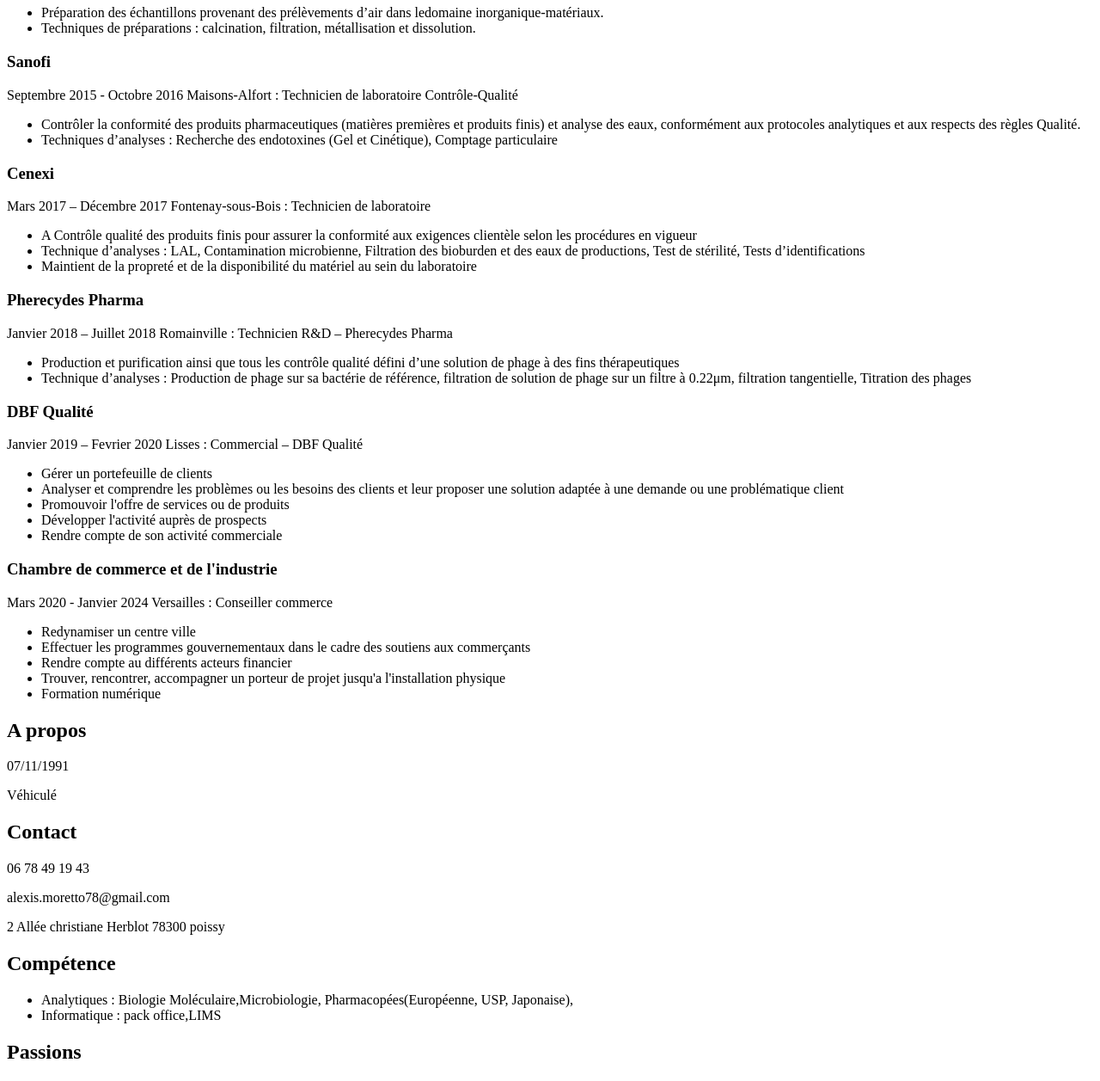
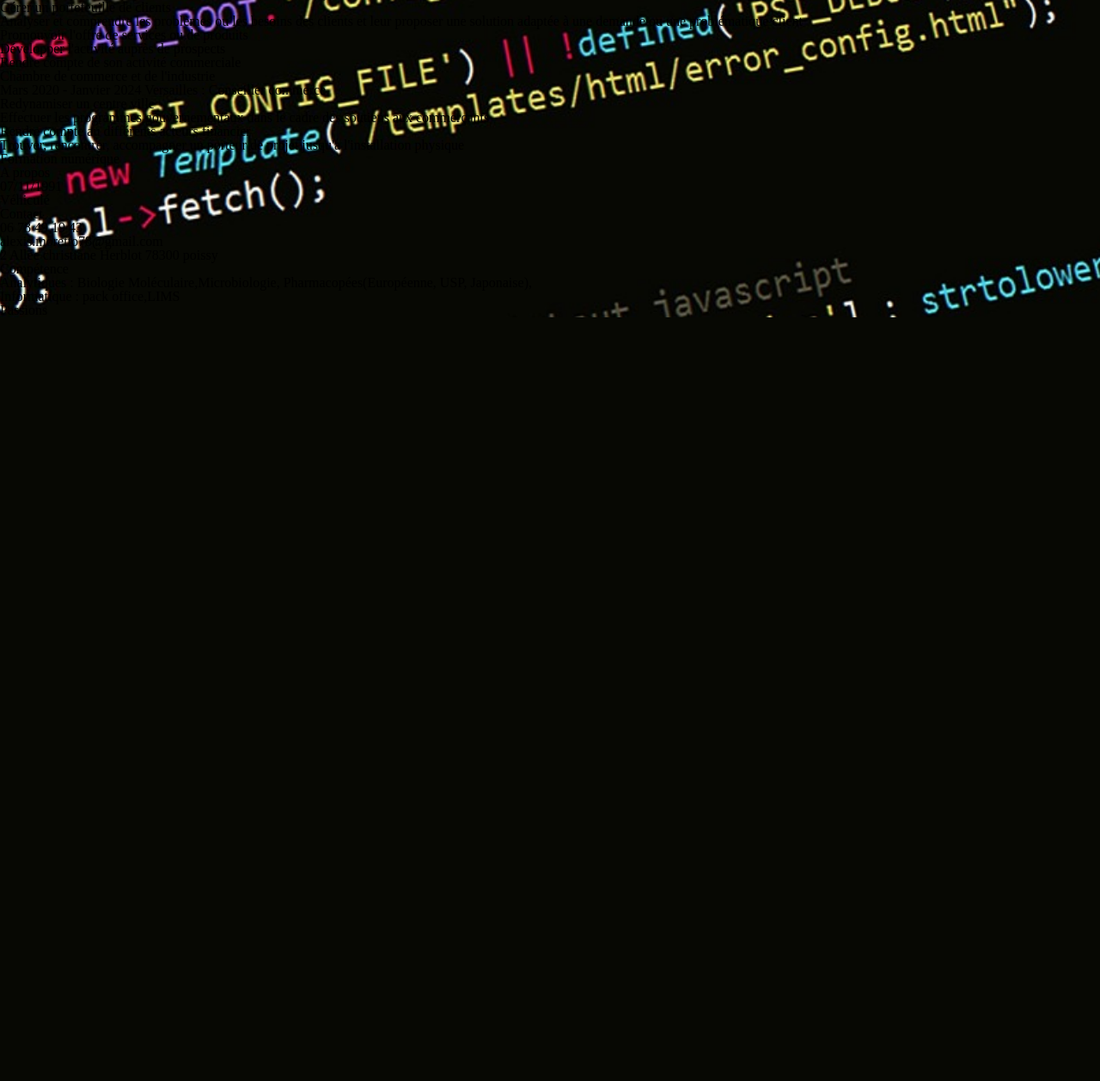
Before and after one commit to AlexisMoretto/AlexisMoretto.github.io, a PHP site: page /html/index.html in a window 1280 px wide. Shown: the part 718-1975 px from the top of the page at 86% size. After the commit the page ends 1087 px from the top, so only its background shows below. Run offline with PHP 8.4, Linux system fonts and the light colour scheme.

Commit message:
css mis
CSS

```diff
--- a/css/style.css
+++ b/css/style.css
@@ -1,3 +1,6 @@
-*{
+body{
     background-image: url(/image/programming-583923_1280.jpg) ;
+    background-size: cover;
+    background-position: center;
+    background-repeat: no-repeat;
 }
--- a/index.html
+++ b/html/index.html
@@ -3,8 +3,8 @@
 <head>
     <meta charset="UTF-8">
     <meta name="viewport" content="width=device-width, initial-scale=1.0">
-    <a href="/css/reset.css"></a>
-    <a href="/css/style.css"></a>
+    <link rel="stylesheet" href="/css/reset.css">
+    <link rel="stylesheet" href="/css/style.css">
     <title>Alexis Moretto</title>
 </head>
 <body>
@@ -13,7 +13,7 @@
         <div class="etude">
         <h2>Etude</h2>
             <h3>Bac</h3>
-                <p>2010 : Bac Sciences et Techniques de laboratoire en</p>
+                <p>2010 : Bac Sciences et Techniques de laboratoire</p>
             <h3>BTS</h3>
                 <p>2012 : BTS BioAnalyse et Contrôle (Biochimie)</p>
         </div>
```
